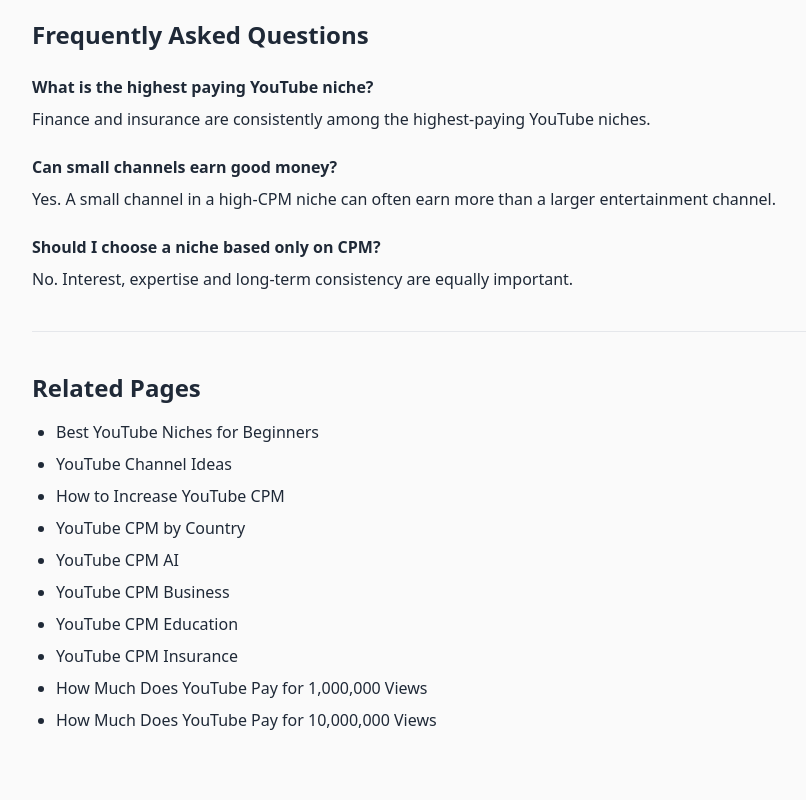
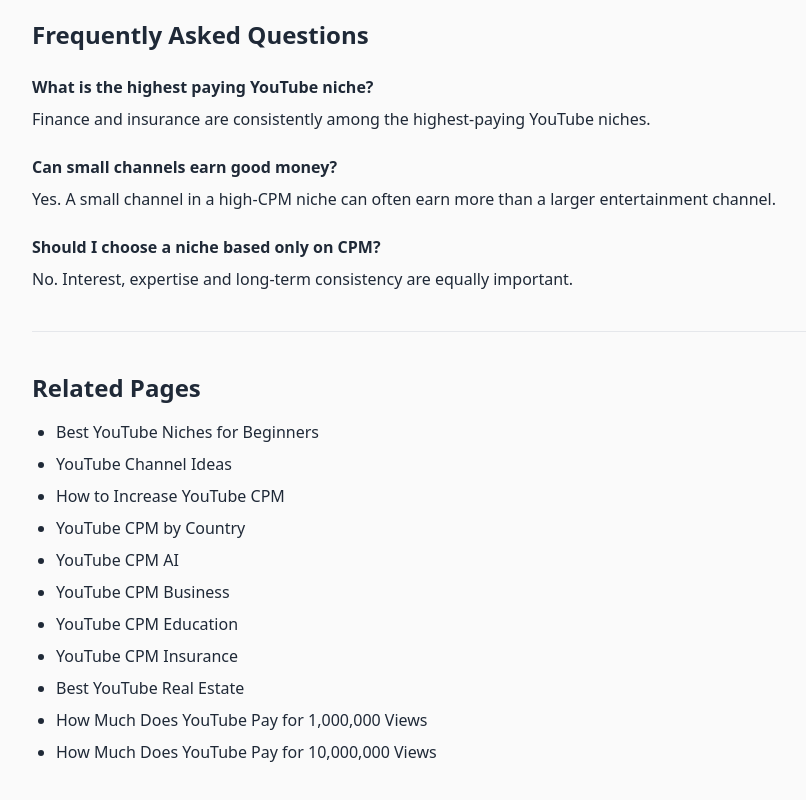
Before and after one commit to hao836678/yt-calculator, a plain HTML site: page best-youtube-niches.html in a window 1280 px wide. Shown: the part 1889-2689 px from the top of the page, without its empty margins (184-990 px from the left). Drawn offline with nearby package versions, Linux system fonts and the light colour scheme.

Commit message:
Update best-youtube-niches.html

```diff
--- a/best-youtube-niches.html
+++ b/best-youtube-niches.html
@@ -86,6 +86,7 @@
 <li><a href="/youtube-cpm-business.html">YouTube CPM Business</a ></li>
 <li><a href="/youtube-cpm-education.html">YouTube CPM Education</a ></li>
 <li><a href="/youtube-cpm-insurance.html">YouTube CPM Insurance</a ></li>
+<li><a href="/best-youtube-real-estate.html">Best YouTube Real Estate</a ></li>
 <li><a href="/youtube-money-calculator-1000000-views.html">How Much Does YouTube Pay for 1,000,000 Views</a ></li>
 <li><a href="/youtube-money-calculator-10000000-views.html">How Much Does YouTube Pay for 10,000,000 Views</a ></li>
 </ul></div></body>
```
